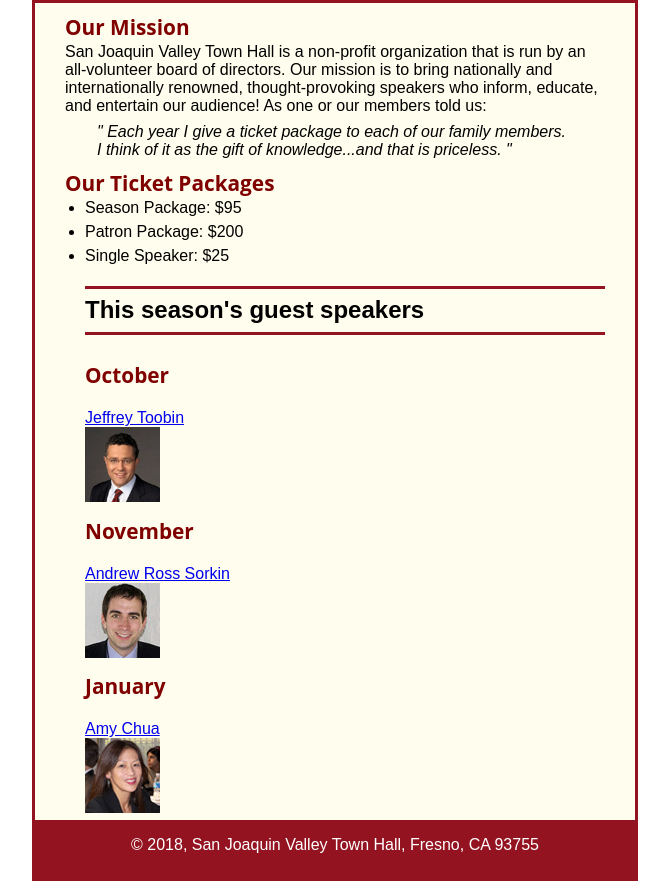
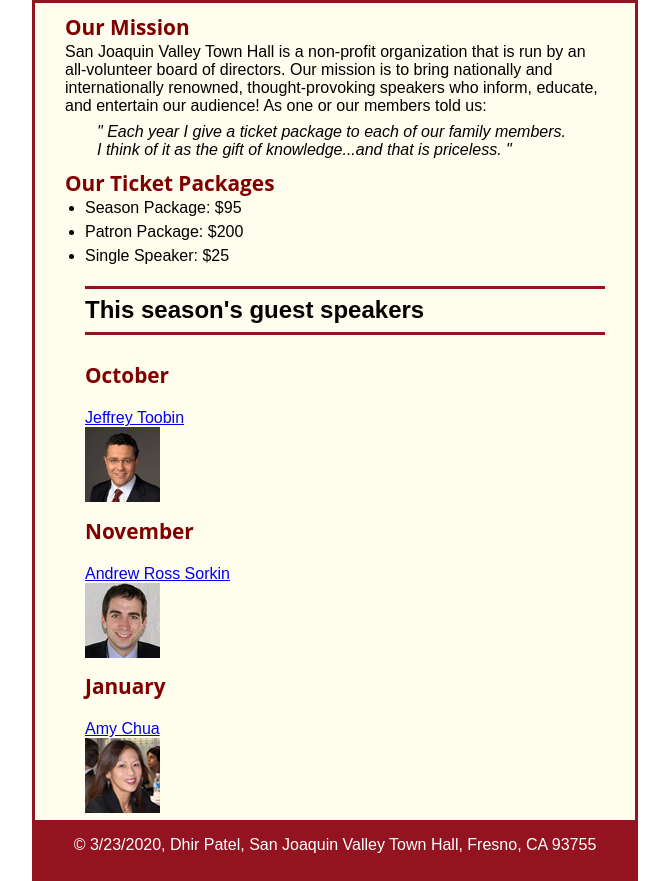
Before and after one commit to dbp65/A11, a plain HTML site: page index.html in a window 1280 px wide. Shown: the part 146-1027 px from the top of the page, without its empty margins (305-974 px from the left). Drawn offline with Linux system fonts and the light colour scheme.

Commit message:
Update index.html

```diff
--- a/index.html
+++ b/index.html
@@ -55,7 +55,7 @@
 
 	</main>
 	<footer>
-		<p>&copy; 2018, San Joaquin Valley Town Hall, Fresno, CA 93755</p>
+		<p>&copy; 3/23/2020, Dhir Patel, San Joaquin Valley Town Hall, Fresno, CA 93755</p>
 	</footer>
 </body>
 </html>
```
